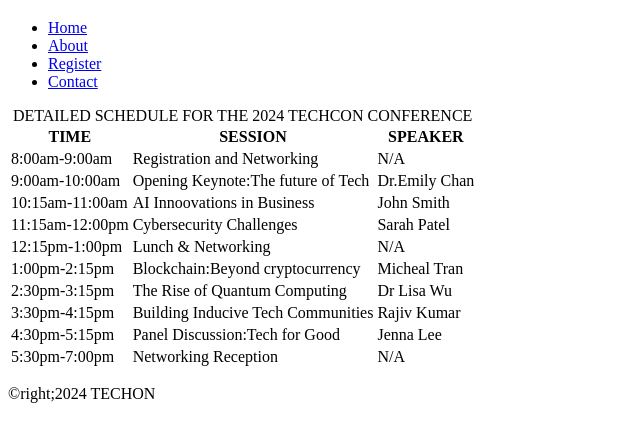
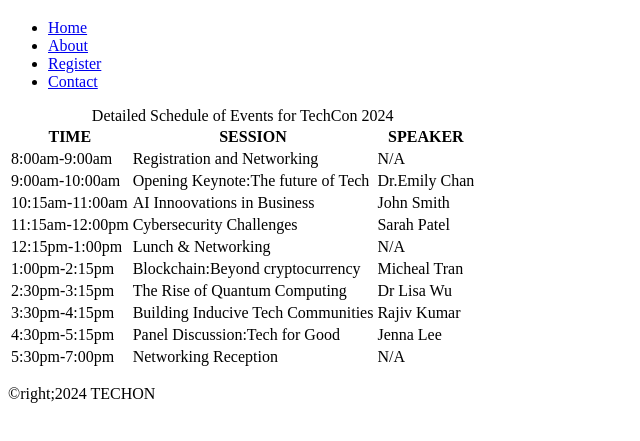
Before and after one commit to CHARLES3321/Techcon_HTML, a plain HTML site: page techcon_website/schedule.html in a window 1280 px wide. Shown: the part 61-502 px from the top of the page, without its empty margins (0-640 px from the left). Drawn offline with Linux system fonts and the light colour scheme.

Commit message:
correction

```diff
--- a/techcon_website/schedule.html
+++ b/techcon_website/schedule.html
@@ -16,7 +16,7 @@
             </main>
         </nav>
         <table>
-            <caption>DETAILED SCHEDULE FOR THE 2024 TECHCON CONFERENCE</caption
+            <caption>Detailed Schedule of Events for TechCon 2024 </caption
             <tr>
                 <th scope="col">TIME</th>
                 <th scope="col">SESSION</th>
```
